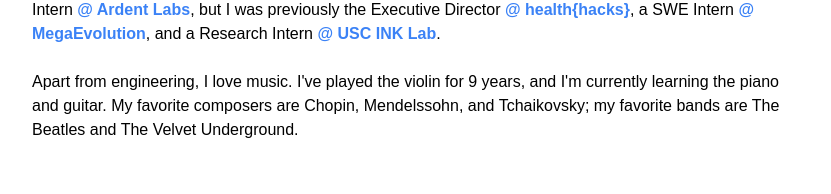
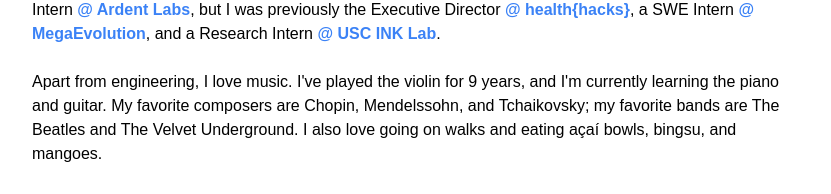
Before and after one commit to michaelhyi/personal-website, a Next.js app: page / in a window 1280 px wide. Shown: the part 519-713 px from the top of the page, without its empty margins (224-1055 px from the left). Built offline with nearby package versions, Linux system fonts and the light colour scheme; a web font is replaced by a local one.

Commit message:
feat(about): updated bio

```diff
--- a/app/components/About.tsx
+++ b/app/components/About.tsx
@@ -50,7 +50,8 @@
         Apart from engineering, I love music. I&apos;ve played the violin for 9
         years, and I&apos;m currently learning the piano and guitar. My favorite
         composers are Chopin, Mendelssohn, and Tchaikovsky; my favorite bands
-        are The Beatles and The Velvet Underground.
+        are The Beatles and The Velvet Underground. I also love going on walks
+        and eating açaí bowls, bingsu, and mangoes.
       </div>
     </div>
   );
```
